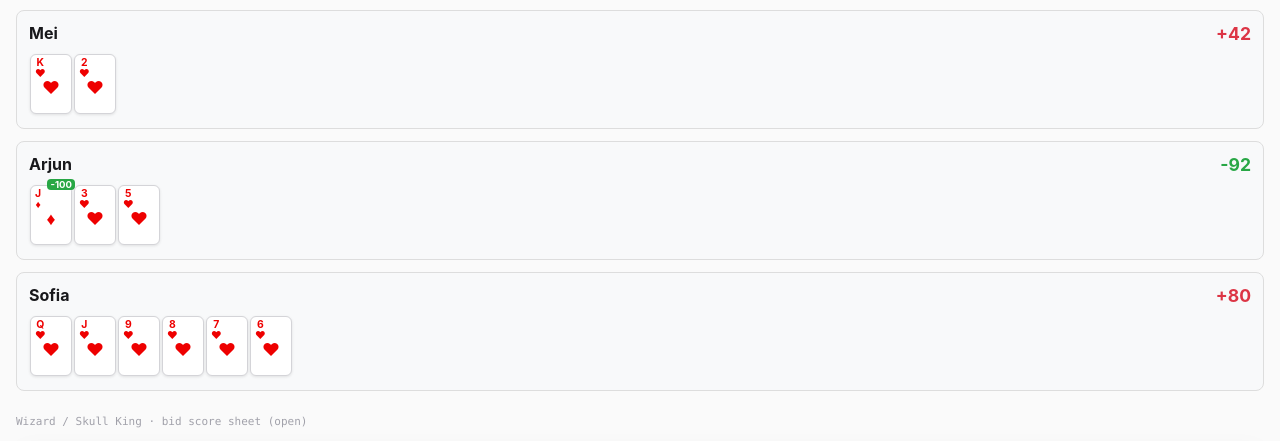
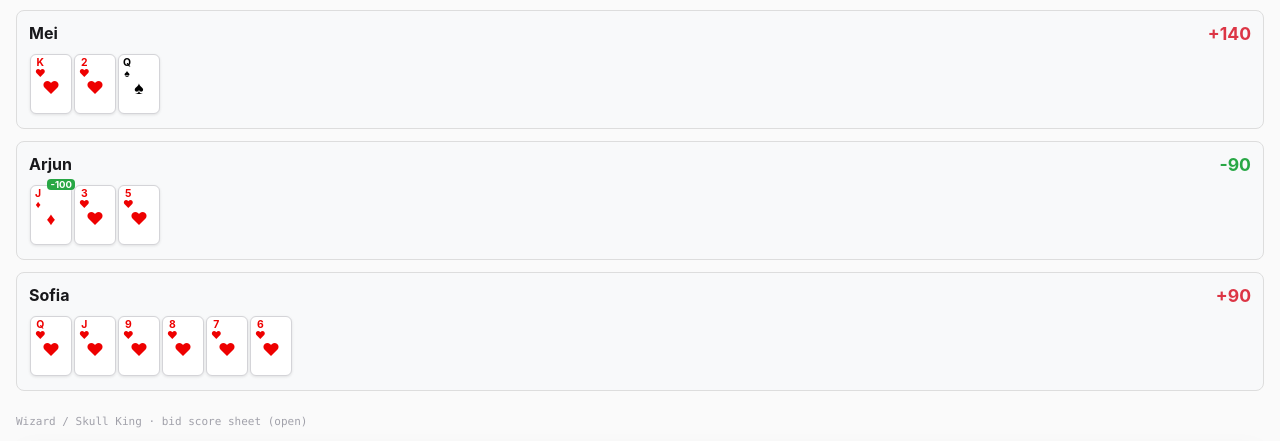
Before and after one commit to haiyaoxliu/tractor.games, a Next.js app: page /playground/frame in a window 1280 px wide. Shown: the part 4944-5385 px from the top of the page. Built offline with nearby package versions, Linux system fonts and the light colour scheme; no server answers.

Commit message:
Gong Zhu: common rules (pig QS, hearts ladder, 全红)
Co-Authored-By: Claude Opus 5.5 <noreply@anthropic.com>

```diff
--- a/convex/heartsGameLogic.ts
+++ b/convex/heartsGameLogic.ts
@@ -104,14 +104,15 @@ export function validateHeartsPlay(
 }
 
 // ─── Gong Zhu Scoring ────────────────────────────────────────────────────────
+// Common rules (pagat.com/reverse/gongzhu.html). Positive = penalty.
 
 const HEART_SCORES: Record<string, number> = {
-  "2H": 2, "3H": 3, "4H": 10, "5H": 5, "6H": 6, "7H": 7,
-  "8H": 8, "9H": 9, "TH": 10, "JH": 20, "QH": 30, "KH": 40, "AH": 50,
+  "2H": 0, "3H": 0, "4H": 0, "5H": 10, "6H": 10, "7H": 10,
+  "8H": 10, "9H": 10, "TH": 10, "JH": 20, "QH": 30, "KH": 40, "AH": 50,
 };
 
 export function isHeartsScoringCard(card: string): boolean {
-  return card in HEART_SCORES || card === "QD" || card === "JD" || card === "TC";
+  return card in HEART_SCORES || card === "QS" || card === "JD" || card === "TC";
 }
 
 export function calculateHeartsRoundScores(capturedCards: string[][]): number[] {
@@ -120,31 +121,31 @@ export function calculateHeartsRoundScores(capturedCards: string[][]): number[]
   for (let seat = 0; seat < 4; seat++) {
     const cards = capturedCards[seat];
     let heartPoints = 0;
-    let hasQD = false;
+    let heartCount = 0;
+    let hasQS = false;
     let hasJD = false;
     let hasTC = false;
 
     for (const card of cards) {
-      if (card in HEART_SCORES) heartPoints += HEART_SCORES[card];
-      if (card === "QD") hasQD = true;
+      if (card in HEART_SCORES) {
+        heartPoints += HEART_SCORES[card];
+        heartCount++;
+      }
+      if (card === "QS") hasQS = true;
       if (card === "JD") hasJD = true;
       if (card === "TC") hasTC = true;
     }
 
-    // Base scoring: hearts + QD(+100) + JD(-100)
-    let baseScore = heartPoints;
-    if (hasQD) baseScore += 100;
+    // 全红: taking all 13 hearts flips them (and the pig, if also taken) in your favour
+    const allHearts = heartCount === 13;
+    let baseScore = allHearts ? -heartPoints : heartPoints;
+    if (hasQS) baseScore += allHearts ? -100 : 100;
     if (hasJD) baseScore -= 100;
 
-    // TC logic: if TC is the ONLY scoring card, it's -50
-    // otherwise it doubles ALL other scoring
+    // TC: alone it's -50; otherwise it doubles all other scoring
     if (hasTC) {
-      const hasScoringBesidesTC = heartPoints > 0 || hasQD || hasJD;
-      if (!hasScoringBesidesTC) {
-        scores[seat] = -50;
-      } else {
-        scores[seat] = baseScore * 2;
-      }
+      const hasScoringBesidesTC = heartPoints > 0 || hasQS || hasJD;
+      scores[seat] = hasScoringBesidesTC ? baseScore * 2 : -50;
     } else {
       scores[seat] = baseScore;
     }
```
Also changed, not shown: 1 other file (tests, documents, lock files or other folders).
